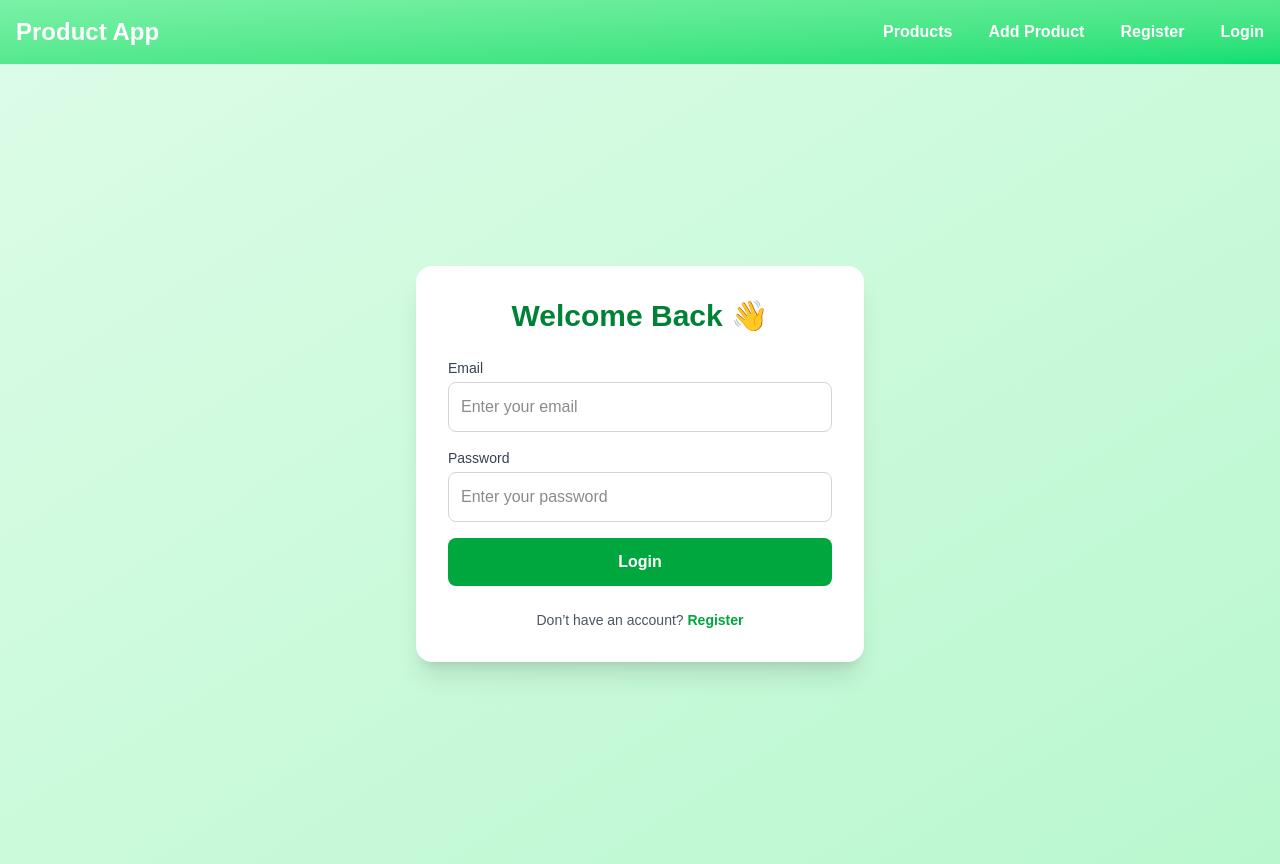
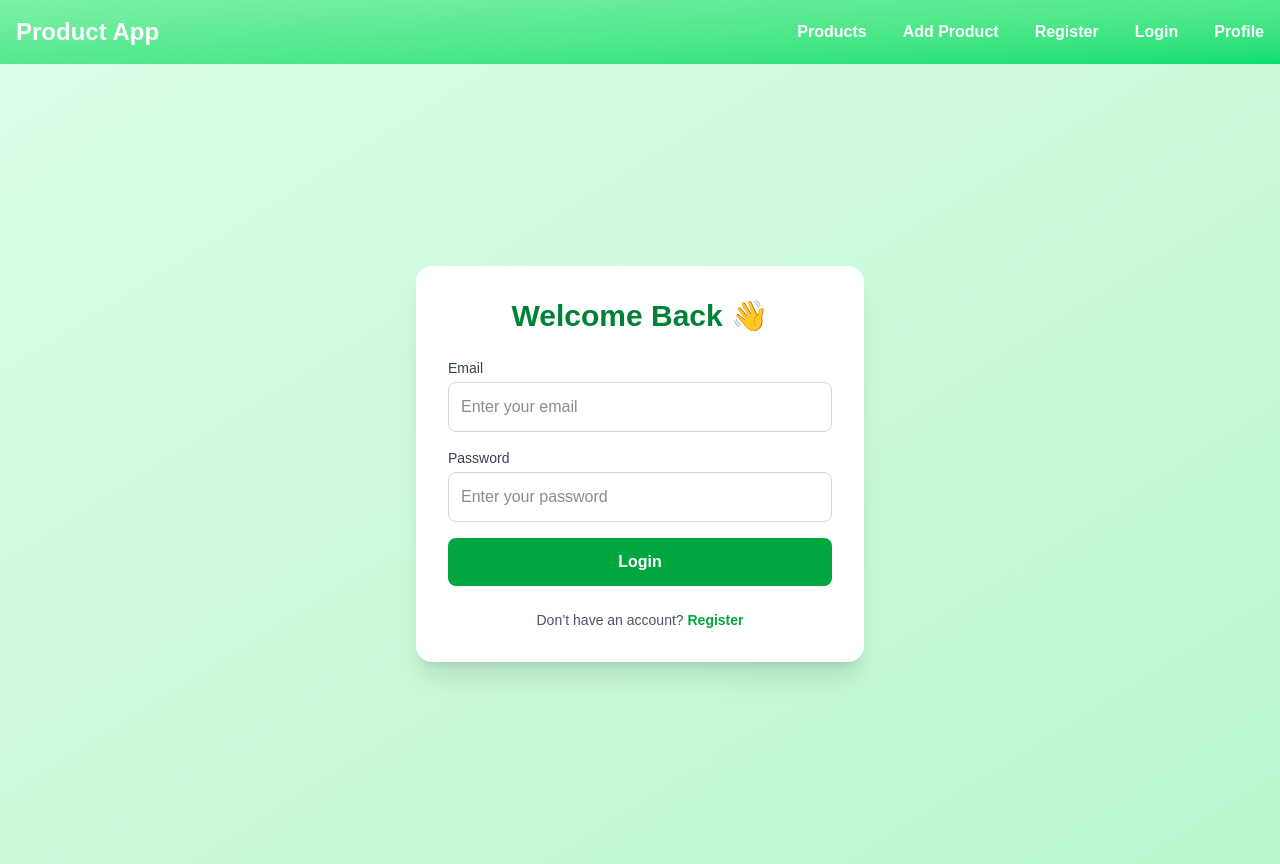
Before and after one commit to errajput/ecommerce-web, a Next.js app: page /login in a window 1280 px wide. Built offline with nearby package versions, Linux system fonts and the light colour scheme.

Commit message:
Add profile

```diff
--- a/src/Components/Header.jsx
+++ b/src/Components/Header.jsx
@@ -39,6 +39,15 @@ export default function Header() {
         >
           Login
         </Link>
+
+        <Link
+          href="/profile"
+          className="cursor-pointer relative transition duration-300 hover:text-green-700 font-bold
+                     after:content-[''] after:absolute after:w-0 after:h-[2px] after:bg-white after:left-0 after:-bottom-1
+                     hover:after:w-full after:transition-all after:duration-300"
+        >
+          Profile
+        </Link>
       </nav>
     </header>
   );
```
